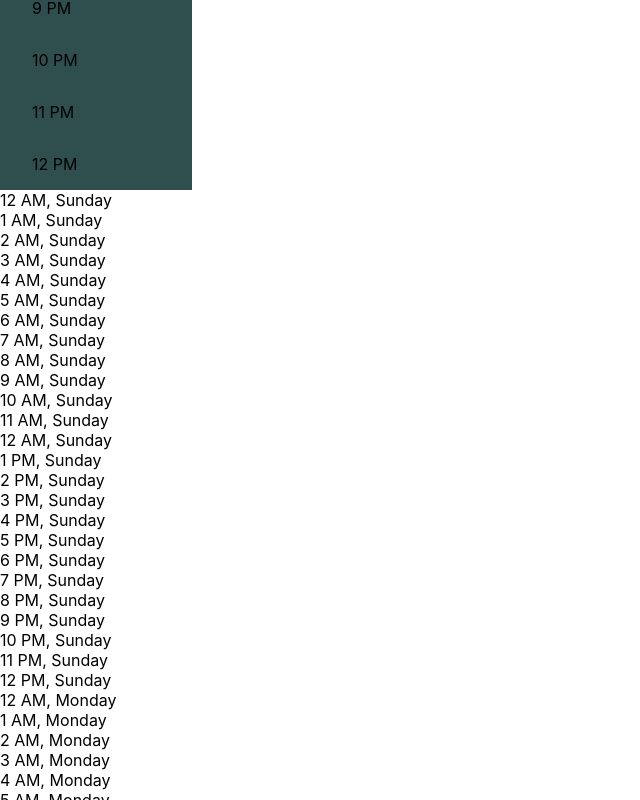
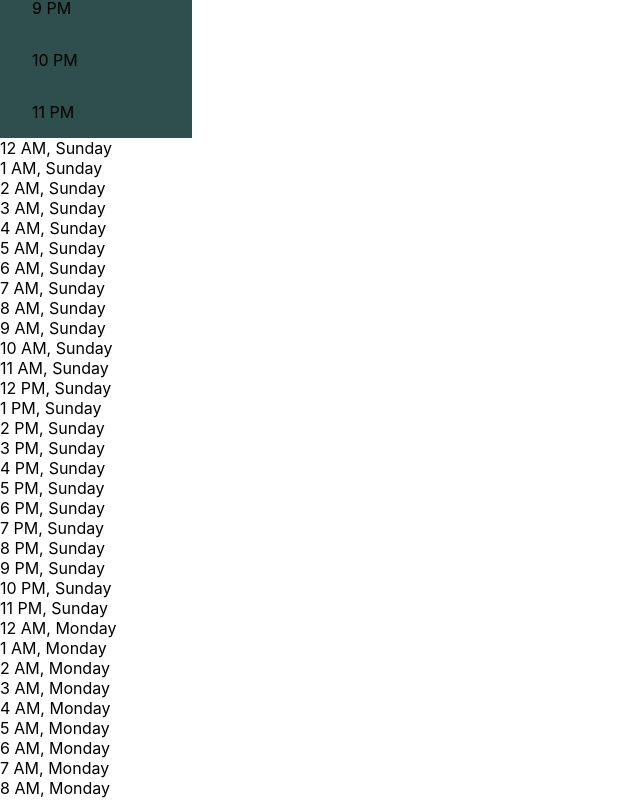
Before and after one commit to kevinconvery/scheduler-app, a React (Create React App) app: page / in a window 1280 px wide. Shown: the part 1240-2040 px from the top of the page, without its empty margins (0-640 px from the left). Built offline with nearby package versions, Linux system fonts and the light colour scheme.

Commit message:
modify data sources for testing

```diff
--- a/src/data/index.js
+++ b/src/data/index.js
@@ -1,6 +1,6 @@
 export const taskList = [
   {
-    day: 1,
+    day: 0,
     week: 1,
     start: 12,
     end: 15,
@@ -10,7 +10,7 @@ export const taskList = [
     driver_id: 2
   },
   {
-    day: 1,
+    day: 0,
     week: 1,
     start: 9,
     end: 10,
@@ -20,7 +20,7 @@ export const taskList = [
     driver_id: 3
   },
   {
-    day: 3,
+    day: 2,
     week: 1,
     start: 17,
     end: 18,
@@ -52,8 +52,8 @@ export const taskList = [
 ]
 
 export const scheduleTimes = ['12 AM', '1 AM', '2 AM', '3 AM', '4 AM', '5 AM',
-  '6 AM', '7 AM', '8 AM', '9 AM', '10 AM', '11 AM', '12 AM', '1 PM', '2 PM',
-  '3 PM', '4 PM', '5 PM', '6 PM', '7 PM', '8 PM', '9 PM', '10 PM', '11 PM', '12 PM'
+  '6 AM', '7 AM', '8 AM', '9 AM', '10 AM', '11 AM', '12 PM', '1 PM', '2 PM',
+  '3 PM', '4 PM', '5 PM', '6 PM', '7 PM', '8 PM', '9 PM', '10 PM', '11 PM'
 ]
 
 export const weekdays = [ 'Sunday', 'Monday', 'Tuesday', 'Wednesday', 'Thursday', 'Friday', 'Saturday' ]
```
